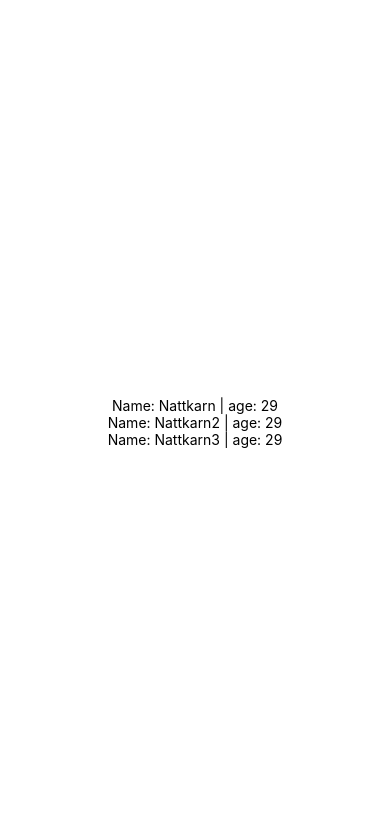
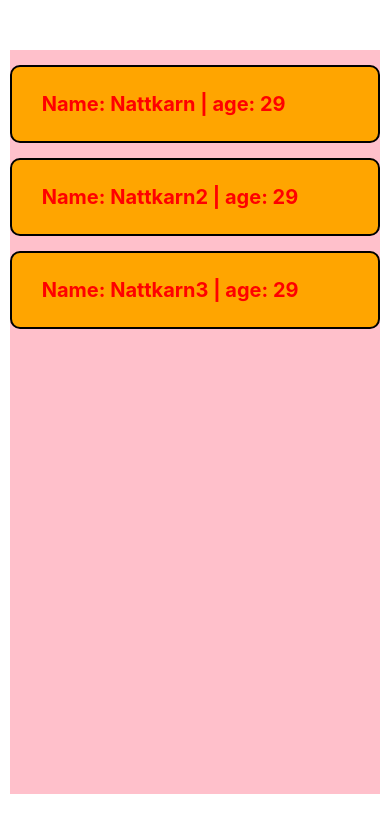
Before and after one commit to nattkarn/react_native, a React Native app: screen / in a window 390 px wide. Shown: the top 832 px of the page. Built offline with nearby package versions, Linux system fonts and the light colour scheme.

Commit message:
Box Model

```diff
--- a/components/Persons.js
+++ b/components/Persons.js
@@ -1,11 +1,11 @@
 import { View, Text } from "react-native"
-
+import { myStyle } from "../styles/myStyle"
 
 export default function person(props) {
-    console.log("🚀 ~ person ~ props:", props)
+
     return (
-        <View>
-            <Text>Name: {props.name } | age: {props.age}</Text>
+        <View style={myStyle.content}>
+            <Text style={myStyle.header }> Name: {props.name } | age: {props.age}</Text>
         </View>
     )
 }
--- a/styles/myStyle.js
+++ b/styles/myStyle.js
@@ -3,9 +3,11 @@ import { StyleSheet } from "react-native";
 export const myStyle = StyleSheet.create({
   container: {
     flex: 1,
-    flexDirection: "colum",
-    justifyContent: "center",
-    alignItems: "center",
+    backgroundColor:"pink",
+    marginTop:50,
+    marginBottom:50,
+    marginLeft: 10,
+    marginRight:10
   },
   header: {
     color: "red",
@@ -13,10 +15,13 @@ export const myStyle = StyleSheet.create({
     fontWeight: "bold",
   },
   content: {
-    fontStyle: "italic",
-  },
-  image: {
-    width: 300,
-    height: 300,
-  },
+    backgroundColor:'orange',
+    padding: 25,
+    marginTop:15,
+    borderWidth:2,
+    borderColor:"black",
+    borderRadius:10,
+
+  }
+
 });
```
